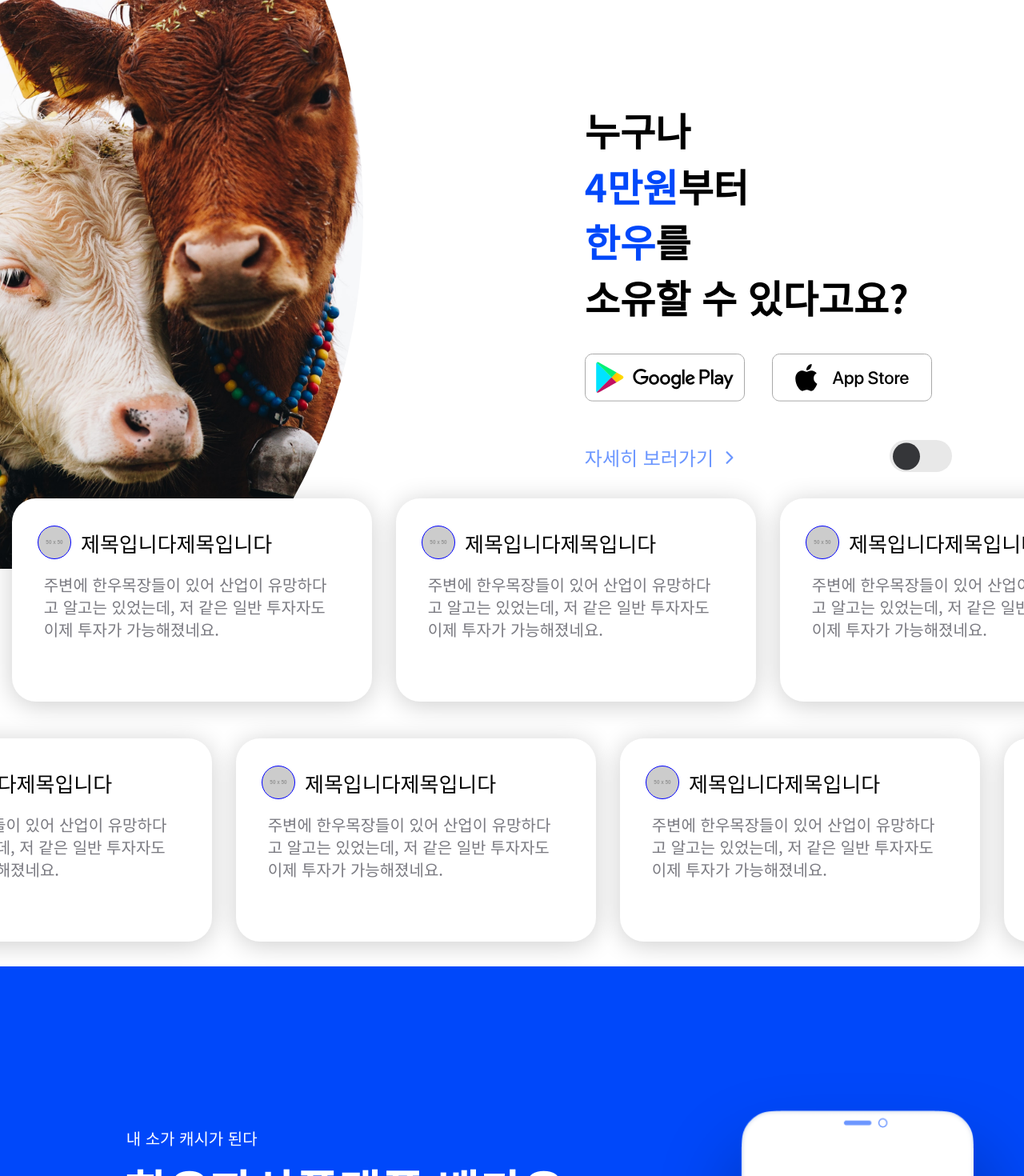
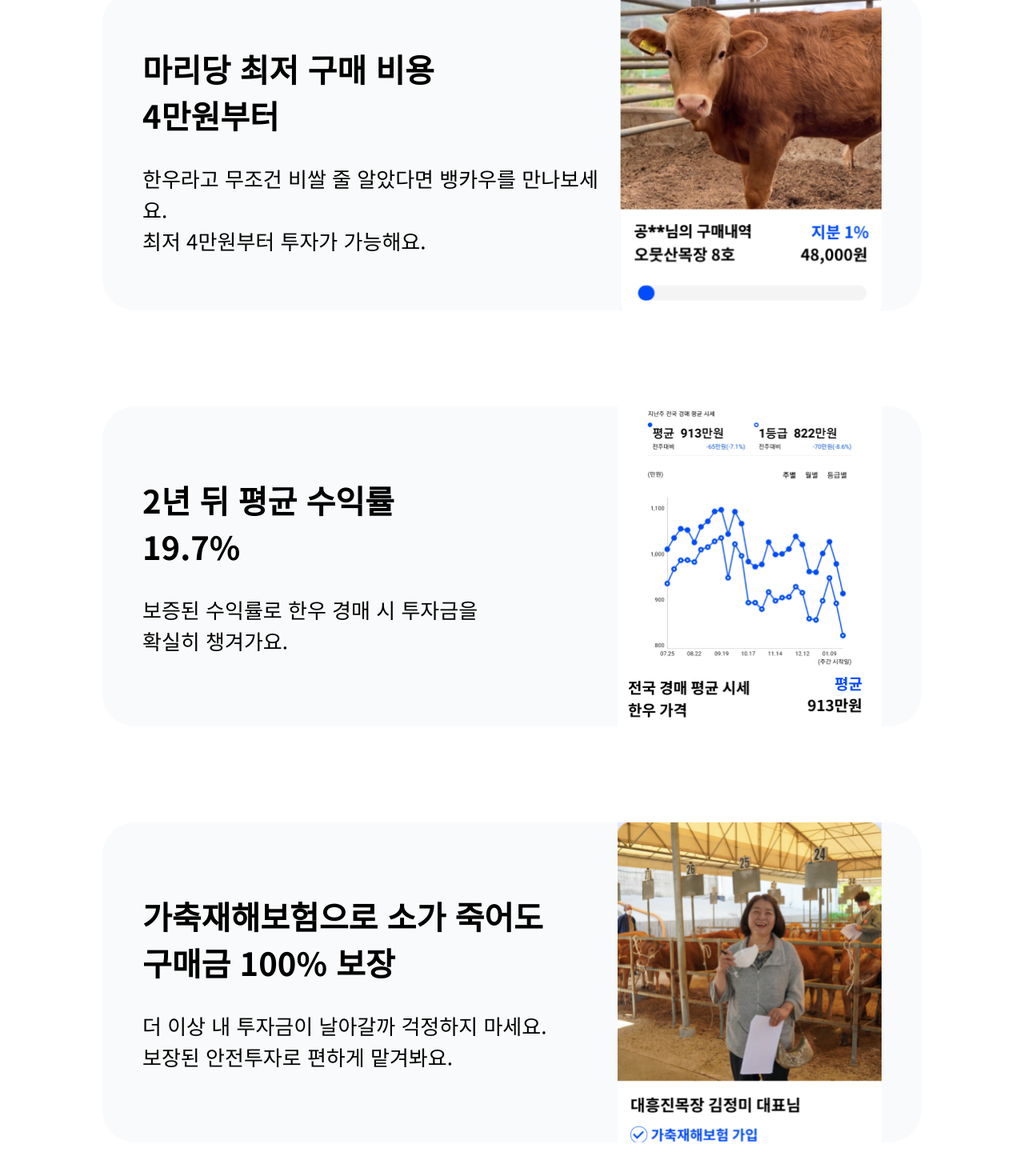
Before and after one commit to iamidlek/bancow-client, a Next.js app: page / in a window 1280 px wide. Shown: the part 1540-3010 px from the top of the page at 80% size. Built offline with nearby package versions, Linux system fonts and the light colour scheme.

Commit message:
refactor: refactoring section1

```diff
--- a/src/component/home/Section1.tsx
+++ b/src/component/home/Section1.tsx
@@ -1,255 +1,87 @@
-import Link from "next/link";
 import React from "react";
-import styled from "styled-components";
-import AppleApp from "../../common/AppleApp";
-import GoogleApp from "../../common/GoogleApp";
-import ReviewsSlider from "./components/ReviewsSlider";
-import { IoIosArrowForward } from "react-icons/io";
-import { useDispatch, useSelector } from "react-redux";
-import { change, DarkModeState } from "../../redux/thememode";
+import { Container80 } from "./components/common";
+import {
+  Section,
+  ContentBox,
+  ItemCard,
+  Img,
+  Card,
+  ImgMoney,
+  TitleText,
+  SubText,
+  SubTitle,
+  SubTitle2,
+  MainTitle
+} from "./Section1Style";
 
-export const Section = styled.div`
-  position: relative;
-  height: 1850px;
-  transition: ease all 0.5s;
-
-  @media screen and (max-width: 1800px) {
-    height: 1680px;
-  }
-  @media screen and (max-width: 1540px) {
-    height: 1410px;
-  }
-  @media screen and (max-width: 1280px) {
-    height: 1340px;
-  }
-  @media ${(props) => props.theme.breakpoints.md} {
-    height: 1100px;
-  }
-  @media ${(props) => props.theme.breakpoints.sm} {
-    height: 1000px;
-  }
-`;
-
-export const HeadLine2 = styled.h2`
-  font-size: 58px;
-  font-weight: 700;
-  line-height: 1.45;
-
-  @media screen and (max-width: 1280px) {
-    font-size: 48px;
-  }
-  @media ${(props) => props.theme.breakpoints.md} {
-    display: none;
-  }
-`;
-
-export const HeadLine2md = styled.h2`
-  display: none;
-
-  @media ${(props) => props.theme.breakpoints.md} {
-    display: block;
-    font-size: 30px;
-    font-weight: 400;
-    line-height: 1.45;
-    color: ${(props) => props.theme.colors.white};
-  }
-  @media ${(props) => props.theme.breakpoints.sm} {
-    width: 220px;
-    color: ${(props) => props.theme.colors.white};
-  }
-`;
-
-const MainImgBox = styled.div`
-  height: 1600px;
-  width: 1400px;
-  border-radius: 50%;
-  background-image: url("/mainpagecow.jpg");
-  background-repeat: no-repeat;
-  background-position: 50% 16%;
-  background-size: cover;
-  position: absolute;
-  transform: translate(-446px, -200px);
-  transition: ease all 0.5s;
-
-  @media screen and (max-width: 1800px) {
-    height: 1400px;
-    width: 1200px;
-    background-position: 49% 16%;
-  }
-  @media screen and (max-width: 1540px) {
-    height: 1200px;
-    width: 1000px;
-    background-size: 160%;
-    background-position: 40% 56%;
-  }
-  @media screen and (max-width: 1280px) {
-    height: 1200px;
-    width: 900px;
-    background-size: 150%;
-    background-position: 30% 56%;
-  }
-  @media ${(props) => props.theme.breakpoints.md} {
-    display: none;
-  }
-`;
-
-export const Container = styled.div`
-  width: 82%;
-  margin: 0 auto;
-  padding-top: 320px;
-  padding-right: 8vw;
-  display: flex;
-  justify-content: flex-end;
-  @media screen and (max-width: 1540px) {
-    padding-top: 260px;
-  }
-  @media screen and (max-width: 1280px) {
-    padding-right: 0;
-  }
-  @media ${(props) => props.theme.breakpoints.md} {
-    width: 100%;
-    height: 46%;
-    padding-top: 200px;
-
-    background-color: ${(props) => props.theme.colors.point};
-    justify-content: center;
-  }
-  @media ${(props) => props.theme.breakpoints.sm} {
-    padding-top: 120px;
-    height: 40%;
-  }
-`;
-
-export const Box = styled.div`
-  position: relative;
-`;
-
-export const AppLinkBox = styled.div`
-  display: flex;
-  gap: 34px;
-  margin: 36px auto 50px;
-  @media ${(props) => props.theme.breakpoints.md} {
-    gap: 20px;
-    justify-content: center;
-  }
-  @media ${(props) => props.theme.breakpoints.sm} {
-    gap: 14px;
-  }
-`;
-
-export const HeadLine5 = styled.h5`
-  font-size: 24px;
-  color: ${(props) => props.theme.colors.subPoint};
-  display: flex;
-  align-items: center;
-  svg {
-    margin-left: 8px;
-  }
-  @media ${(props) => props.theme.breakpoints.md} {
-    font-size: 16px;
-    position: absolute;
-    top: -20px;
-    right: 0;
-    color: ${(props) => props.theme.colors.subGray};
-    text-decoration: underline;
-    svg {
-      display: none;
-    }
-  }
-  @media ${(props) => props.theme.breakpoints.sm} {
-    font-size: 12px;
-    top: -40px;
-    right: 0;
-  }
-`;
-
-export const Emphasis = styled.span`
-  color: ${(props) => props.theme.colors.point};
-`;
-
-export const ToggleTheme = styled.div`
-  position: absolute;
-  width: 78px;
-  height: 40px;
-  right: -2vw;
-  bottom: 0;
-  background: ${(props) => props.theme.colors.subGray};
-  border-radius: 40px;
-  cursor: pointer;
-  @media ${(props) => props.theme.breakpoints.md} {
-    width: 60px;
-    height: 30px;
-    right: 0;
-    bottom: 16px;
-  }
-  @media ${(props) => props.theme.breakpoints.sm} {
-    right: -16vw;
-  }
-`;
-
-export const Circle = styled.div`
-  position: absolute;
-  width: 34px;
-  height: 34px;
-  border-radius: 50%;
-  background: ${(props) => props.theme.colors.dark};
-  transform: translate(4px, 3.5px);
-  transition: all 0.2s linear;
-  &.dark {
-    background: ${(props) => props.theme.colors.white};
-    transform: translate(40px, 3.5px);
-  }
-  @media ${(props) => props.theme.breakpoints.md} {
-    width: 26px;
-    height: 26px;
-    transform: translate(3px, 2px);
-    &.dark {
-      transform: translate(30px, 2px);
-    }
-  }
-  @media ${(props) => props.theme.breakpoints.sm} {
-  }
-`;
-
-const Section1 = () => {
-  const dispatch = useDispatch();
-  const isDark = useSelector((state: DarkModeState) => state.isDark);
-
-  const onClickHandler = () => {
-    dispatch(change());
-  };
-
+const Section0 = () => {
   return (
-    <Section style={{ overflow: "hidden" }}>
-      <MainImgBox />
-      <Container>
-        <Box>
-          <HeadLine2>
-            누구나
-            <br /> <Emphasis>4만원</Emphasis>부터
-            <br /> <Emphasis>한우</Emphasis>를 <br />
-            소유할 수 있다고요?
-          </HeadLine2>
-          <HeadLine2md>누구나 4만원부터 한우를 소유할 수 있다고요?</HeadLine2md>
-          <AppLinkBox>
-            <GoogleApp />
-            <AppleApp />
-          </AppLinkBox>
-          <Link href="/howto">
-            <a>
-              <HeadLine5>
-                자세히 보러가기 <IoIosArrowForward />
-              </HeadLine5>
-            </a>
-          </Link>
-          <ToggleTheme onClick={onClickHandler}>
-            <Circle className={isDark ? "dark" : ""} />
-          </ToggleTheme>
-        </Box>
-      </Container>
-      <ReviewsSlider />
+    <Section>
+      <ContentBox>
+        <ItemCard>
+          <div>
+            <TitleText>
+              마리당 최저 구매 비용
+              <br />
+              4만원부터
+            </TitleText>
+            <SubText>
+              한우라고 무조건 비쌀 줄 알았다면 뱅카우를 만나보세요.
+              <br />
+              최저 4만원부터 투자가 가능해요.
+            </SubText>
+          </div>
+          <Img url="/mainpage/mainadd1.png" />
+        </ItemCard>
+        <ItemCard>
+          <div>
+            <TitleText>
+              2년 뒤 평균 수익률
+              <br />
+              19.7%
+            </TitleText>
+            <SubText>
+              보증된 수익률로 한우 경매 시 투자금을
+              <br />
+              확실히 챙겨가요.
+            </SubText>
+          </div>
+          <Img url="/mainpage/mainadd2.png" />
+        </ItemCard>
+        <ItemCard>
+          <div>
+            <TitleText>
+              가축재해보험으로 소가 죽어도
+              <br />
+              구매금 100% 보장
+            </TitleText>
+            <SubText>
+              더 이상 내 투자금이 날아갈까 걱정하지 마세요.
+              <br />
+              보장된 안전투자로 편하게 맡겨봐요.
+            </SubText>
+          </div>
+          <Img url="/mainpage/mainadd3.png" />
+        </ItemCard>
+      </ContentBox>
+      <Container80>
+        <Card>
+          <SubTitle>복잡한 투자는 그만</SubTitle>
+          <MainTitle>
+            안정성 있는 투자로
+            <br />
+            2년 뒤 투자금 회수해요.
+          </MainTitle>
+          <SubTitle2>
+            1초 단위로 확인해야하는
+            <br />
+            불안한 투자, 지치진 않나요?
+          </SubTitle2>
+          <ImgMoney />
+        </Card>
+      </Container80>
     </Section>
   );
 };
 
-export default Section1;
+export default Section0;
--- /dev/null
+++ b/src/component/home/Section1Style.ts
@@ -0,0 +1,120 @@
+import styled from "styled-components";
+import { HeadLine2, HeadLine5, HeadLine6 } from "../../common/typography";
+import {
+  FlexVerticalCenterBox,
+  Row,
+  HorizontalCenterBox
+} from "./components/common";
+
+export const Section = styled.div`
+  padding: 120px 0;
+  background-color: ${(props) => props.theme.alt.backgroud1};
+  @media ${(props) => props.theme.breakpoints.sm} {
+    display: none;
+  }
+`;
+
+export const ContentBox = styled(Row)`
+  flex-direction: column;
+  gap: 120px;
+  @media ${(props) => props.theme.breakpoints.md} {
+    gap: 60px;
+  }
+`;
+
+export const ImgMoney = styled.div`
+  width: 214px;
+  height: 190px;
+  background-image: url("/mainpage/mainpagecoin.png");
+  background-repeat: no-repeat;
+  background-size: cover;
+  margin-top: 60px;
+`;
+
+export const Card = styled(FlexVerticalCenterBox)`
+  height: 698px;
+  margin: 120px 0 0;
+  border-radius: 30px;
+  box-shadow: 0 15px 35px rgba(0, 0, 0, 0.2);
+  background-color: ${(props) => props.theme.colors.white};
+`;
+
+export const Img = styled.div<{ url: string }>`
+  width: 330px;
+  height: 400px;
+  background-image: url(${({ url }) => url});
+  background-repeat: no-repeat;
+  background-size: cover;
+  @media ${(props) => props.theme.breakpoints.md} {
+    width: 247.5px;
+    height: 300px;
+  }
+`;
+
+export const ItemCard = styled(HorizontalCenterBox)`
+  justify-content: space-between;
+  height: 400px;
+  border-radius: 40px;
+  background-color: ${(props) => props.theme.alt.backgroud3};
+  padding: 0 100px;
+  @media screen and (max-width: 1640px) {
+    padding: 0 50px;
+  }
+  @media ${(props) => props.theme.breakpoints.md} {
+    height: 300px;
+  }
+  @media screen and (max-width: 930px) {
+    flex-direction: column;
+    height: 600px;
+    padding: 50px 0;
+  }
+`;
+
+export const TitleText = styled(HeadLine2)`
+  margin-bottom: 30px;
+  @media screen and (max-width: 1640px) {
+    font-size: 40px;
+  }
+  @media ${(props) => props.theme.breakpoints.md} {
+    font-size: 28px;
+  }
+  @media ${(props) => props.theme.breakpoints.sm} {
+    font-size: 30px;
+  }
+`;
+
+export const SubText = styled.h4`
+  font-size: 33px;
+  color: ${(props) => props.theme.alt.text1};
+  @media screen and (max-width: 1640px) {
+    font-size: 26px;
+  }
+  @media ${(props) => props.theme.breakpoints.md} {
+    font-size: 16px;
+  }
+`;
+
+export const SubTitle = styled(HeadLine5)`
+  text-align: center;
+  margin-top: 15px;
+  color: ${(props) => props.theme.alt.text3};
+`;
+
+export const MainTitle = styled(HeadLine2)`
+  margin-bottom: 30px;
+  text-align: center;
+  color: ${(props) => props.theme.alt.text3};
+  @media ${(props) => props.theme.breakpoints.md} {
+    font-size: 46px;
+  }
+`;
+
+export const SubTitle2 = styled(HeadLine6)`
+  font-size: 19px;
+  text-align: center;
+  margin-top: 32px;
+  color: ${(props) => props.theme.alt.text3};
+  @media ${(props) => props.theme.breakpoints.md} {
+    font-size: 18px;
+  }
+`;
```
